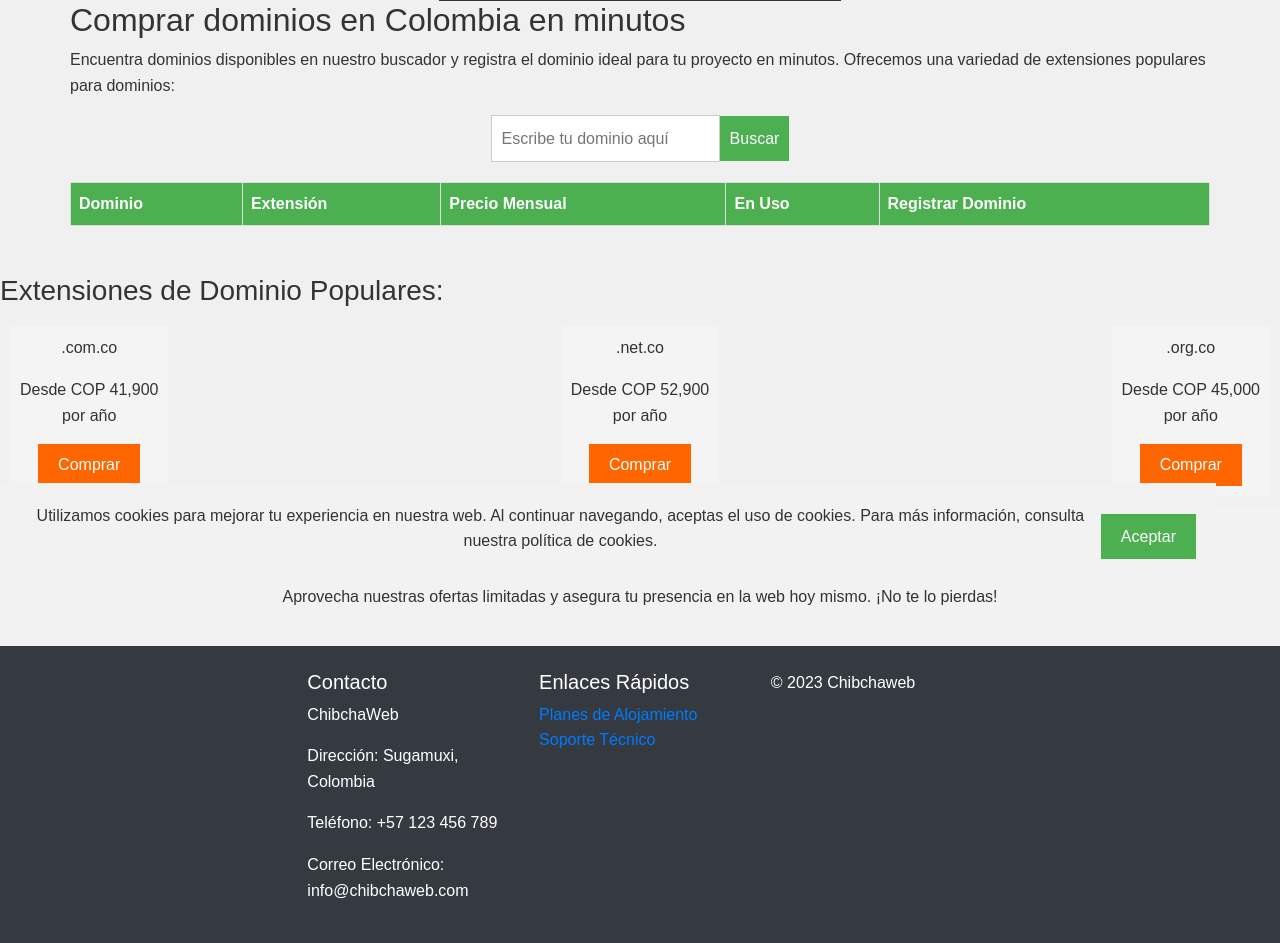
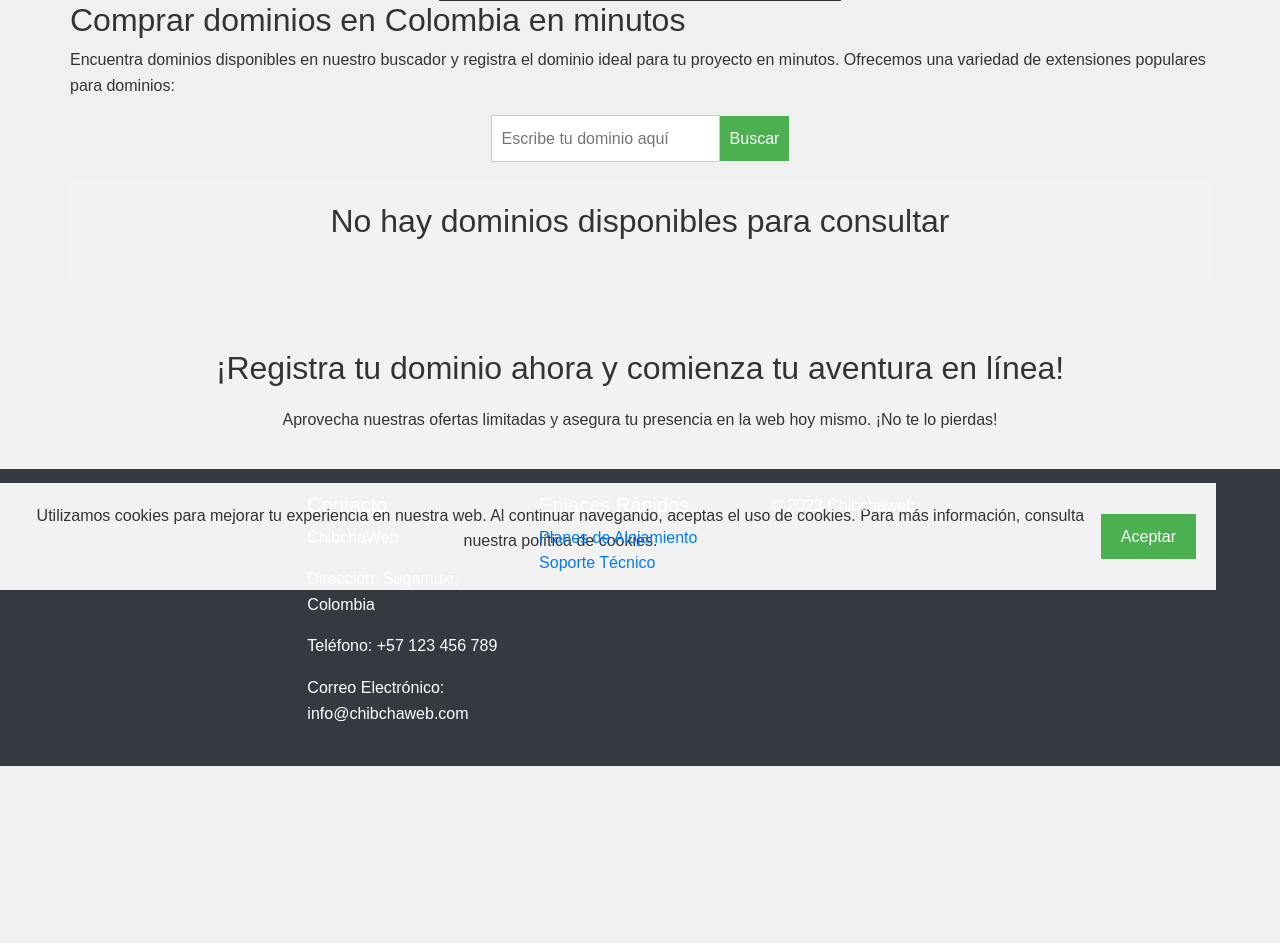
Before and after one commit to ardila-jonathan/ProyectoPatones, a Django app: page /clientes/registrarDominio in a window 1280 px wide. Shown: the part 210-1153 px from the top of the page. After the commit the page ends 976 px from the top, so only its background shows below. Run offline with Django 4.2, Linux system fonts and the light colour scheme; lists and menus that the app fills with data are empty; some libraries are stand-ins or nearby versions.

Commit message:
Adicion de dominios cancelados y otras modificaciones

```diff
--- a/ChibchaWeb/Cliente/admin.py
+++ b/ChibchaWeb/Cliente/admin.py
@@ -1,5 +1,5 @@
 from django.contrib import admin
-from .models import Cliente, Plan, SitioWeb, TarjetaCredito, Ticket, Caracteristica, Dominio, Archivo
+from .models import Cliente, Plan, SitioWeb, TarjetaCredito, Ticket, Caracteristica, Dominio, Archivo, DominioCancelado
 
 # Register your models here.
 admin.site.register(Cliente)
@@ -10,3 +10,4 @@ admin.site.register(Ticket)
 admin.site.register(Caracteristica)
 admin.site.register(Dominio)
 admin.site.register(Archivo)
+admin.site.register(DominioCancelado)
--- a/ChibchaWeb/Cliente/views.py
+++ b/ChibchaWeb/Cliente/views.py
@@ -2,7 +2,7 @@ from datetime import date
 import json
 from django.shortcuts import render, redirect
 from django.contrib.auth import login
-from .models import Archivo, Cliente, TarjetaCredito, Dominio, SitioWeb, Plan
+from .models import Archivo, Cliente, TarjetaCredito, Dominio, SitioWeb, Plan, DominioCancelado
 from Distribuidor.models import Distribuidor, ExtensionDominio
 from django.template import loader
 from django.http import HttpResponse, HttpResponseRedirect, JsonResponse
@@ -171,8 +171,10 @@ def modificarDominio(request, dominioId):
 @login_required
 def cancelarDominio(request, dominioId):
     dominio = Dominio.objects.get(dominioId = dominioId)
-    dominio.fechaCancelacion = date.today()
-    dominio.save()
+    dom_canc = DominioCancelado(clienteId = dominio.clienteId, nombreDominio = dominio.nombreDominio, extensionDominio = dominio.extensionDominio,
+                                fechaSolicitud = dominio.fechaSolicitud, fechaCancelacion = date.today())
+    dom_canc.save()
+    dominio.delete()
     return redirect('dashboard')
 
 @csrf_exempt
@@ -201,14 +203,16 @@ def dominiosDisponibles(request, dominio):
     extensiones = ExtensionDominio.objects.all()
 
     data = []
+    populares = []
     for extension in extensiones:
         try:
             Dominio.objects.get(extensionDominio=extension, nombreDominio=dominio)
             data.append((extension,True))
         except:
             data.append((extension,False))
+            populares.append(extension)
 
-    return render(request,'dominio.html',{'data':data, 'dominioObj':dominio})
+    return render(request,'dominio.html',{'data':data, 'dominioObj':dominio, 'populares':populares})
 
 
 def dominiosDisponiblesSinRegistro(request, dominio):
--- a/ChibchaWeb/Distribuidor/XMLGenerator.py
+++ b/ChibchaWeb/Distribuidor/XMLGenerator.py
@@ -7,7 +7,6 @@ def generateRequest(request:dict):
     requestXML = ET.Element("request")
 
     head = ET.SubElement(requestXML,"head")
-    ET.SubElement(requestXML, "")
     ET.SubElement(head,"date").text = request['date']
     ET.SubElement(head, "time").text = request['time']
     ET.SubElement(head,"request_id").text = request['id']
--- a/ChibchaWeb/chibchaweb_django/templates/dominio.html
+++ b/ChibchaWeb/chibchaweb_django/templates/dominio.html
@@ -29,13 +29,14 @@
       <button onclick="pasarValor()">Buscar</button></a>
       <!-- agregar Tabla  -->
     </div>
+    {% if data %}
       <table>
         <tr>
           <th>Dominio</th>
           <th>Extensión</th>
           <th>Precio Mensual</th>
           <th>En Uso</th>
-        <th>Registrar Dominio</th>
+          <th>Comprar Dominio</th>
         </tr>
         {% if dominioObj != "_" %}
         {% for extension, flag in data %}
@@ -48,36 +49,33 @@
           <td><button class="btn" disabled> Dominio en uso</button></td>
           {% else %}
           <td>No</td>
-        <td><button class="btn" id="{{extension.pk}}" onclick="enviarDominio(this.id)"> Registrar</button></td>
+          <td><button class="btn" id="{{extension.pk}}" onclick="enviarDominio(this.id)"> Comprar </button></td>
           {% endif %}
         </tr>
         {% endfor %}
         {% endif %}
+      </table>
+    {% else %}
+      <div class="call-to-action">
+        <h2>No hay dominios disponibles para consultar</h2>
+      </div>
+    {% endif %}
+    </div>
 
-      <!-- Agrega más filas de datos según sea necesario -->
-    </table>
-    </div>
+    {% if populares and populares|length >= 3%}
       <h3>Extensiones de Dominio Populares:</h3>
       <div class="options">
+        {% for popular in populares|slice:":3" %}
           <div class="option">
-        <p>.com.co</p>
-        <span>Desde COP 41,900</span>
-        <p>por año</p>
-        <button>Comprar</button>
+            <p>{{popular.extensionDominio}}</p>
+            <span>Desde COP {{popular.precioExtension}}</span>
+            <p>por mes</p>
+            <button class="btn" id="{{popular.pk}}" onclick="enviarDominio(this.id)"> Comprar </button></td>
           </div>
-      <div class="option">
-        <p>.net.co</p>
-        <span>Desde COP 52,900</span>
-        <p>por año</p>
-        <button>Comprar</button>
+        {% endfor %}
       </div>
-      <div class="option">
-        <p>.org.co</p>
-        <span>Desde COP 45,000</span>
-        <p>por año</p>
-        <button>Comprar</button>
-      </div>
-    </div>
+    {% endif %}
+
     <div class="call-to-action">
       <h2>¡Registra tu dominio ahora y comienza tu aventura en línea!</h2>
       <p>Aprovecha nuestras ofertas limitadas y asegura tu presencia en la web hoy mismo. ¡No te lo pierdas!</p>
--- a/ChibchaWeb/request42.xml
+++ b/ChibchaWeb/request42.xml
@@ -2,13 +2,12 @@
 <request>
   <head>
     <date>17/11/2023</date>
-    <time>19:10:25</time>
+    <time>11:35:10</time>
     <request_id>42</request_id>
     <distributor id="2">Godaddy</distributor>
     <language>es-CO</language>
     <description>DOMAIN REQUEST</description>
   </head>
-  < />
   <body>
     <domain id="42">D1</domain>
     <extension id="4">.co</extension>
```
Also changed, not shown: ChibchaWeb/Cliente/models.py (+13 -0 lines), ChibchaWeb/chibchaweb_django/templates/dominioSin.html (+8 -2 lines), ChibchaWeb/request33.xml (deleted, +0 -19 lines), ChibchaWeb/Cliente/migrations/0019_remove_dominio_fechacancelacion_dominiocancelado.py (added). Lines whose indentation alone changed are shown as unchanged.
